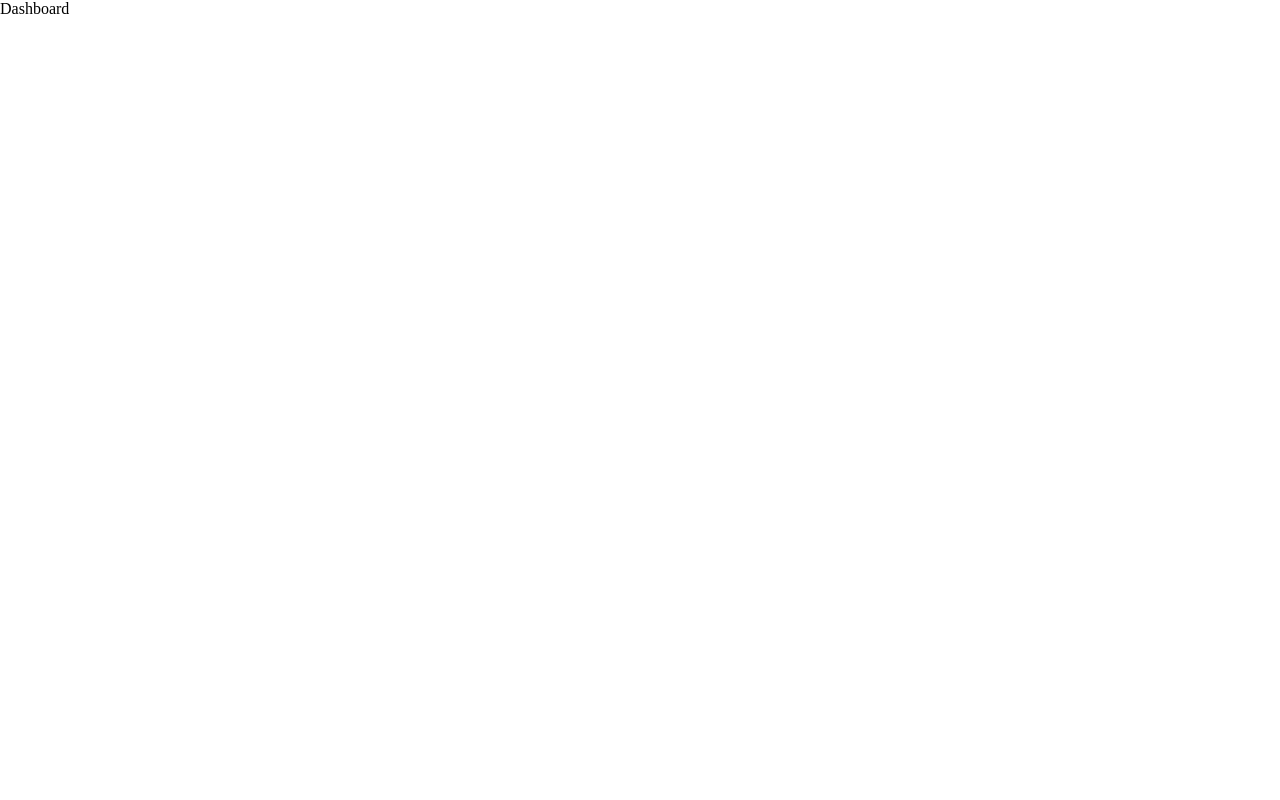
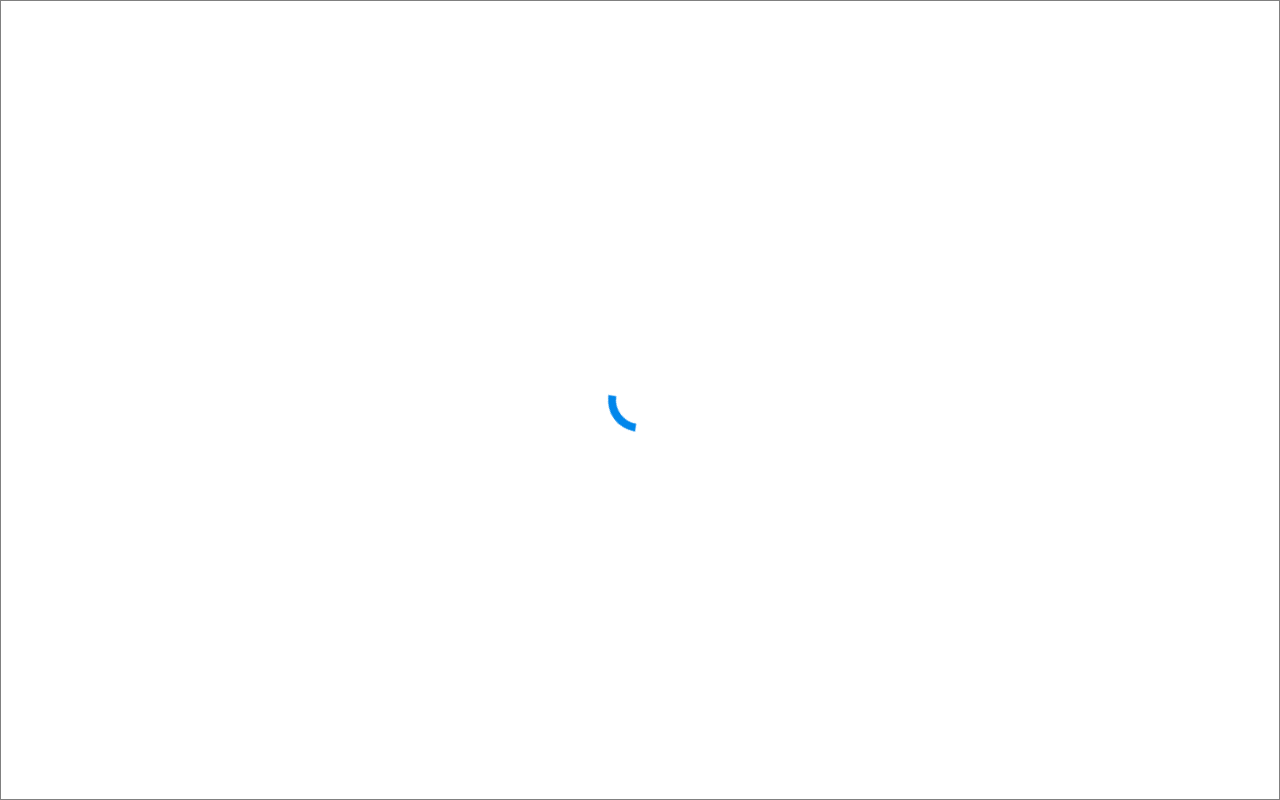
Before and after one commit to RaffyRey/fitcord-mern, a React (Create React App) app in the folder client/: page / in a window 1280 px wide. Built offline with nearby package versions, Linux system fonts and the light colour scheme.

Commit message:
Just Modified the loading state

```diff
--- a/client/src/components/Loading.jsx
+++ b/client/src/components/Loading.jsx
@@ -1,8 +1,11 @@
 import React from 'react'
+import { LoadingSpinner, LoadingSpinnerContainer } from '../style/Loading'
 
 const Loading = () => {
   return (
-    <h1>Loading...</h1>
+    <LoadingSpinnerContainer>
+      <LoadingSpinner/>
+    </LoadingSpinnerContainer>
   )
 }
 
--- a/client/src/page/Dashboard.jsx
+++ b/client/src/page/Dashboard.jsx
@@ -1,8 +1,12 @@
 import React from 'react'
+import { PageContent } from '../style/container'
+import Loading from '../components/Loading'
 
 const Dashboard = () => {
   return (
-    <div>Dashboard</div>
+    <PageContent>
+      <Loading/>
+    </PageContent>
   )
 }
 
--- /dev/null
+++ b/client/src/style/Loading.js
@@ -0,0 +1,34 @@
+import styled from 'styled-components';
+
+export const LoadingSpinnerContainer = styled.div`
+  position: fixed;
+  top: 0;
+  right: 0;
+  bottom: 0;
+  left: 0;
+  background-color: rgba(255, 255, 255, 0.5);
+  z-index: 5000;
+  display: flex;
+  justify-content: center;
+  align-items: center;
+`;
+
+export const LoadingSpinner = styled.div`
+
+   width: 64px;
+   height: 64px;
+   border: 8px solid;
+   border-color: #0086eb transparent transparent transparent;
+   border-radius: 50%;
+   animation: spin 1.2s linear infinite;
+
+
+  @keyframes spin {
+  0% {
+    transform: rotate(0deg);
+  }
+  100% {
+    transform: rotate(360deg);
+  }
+ }
+`
```
